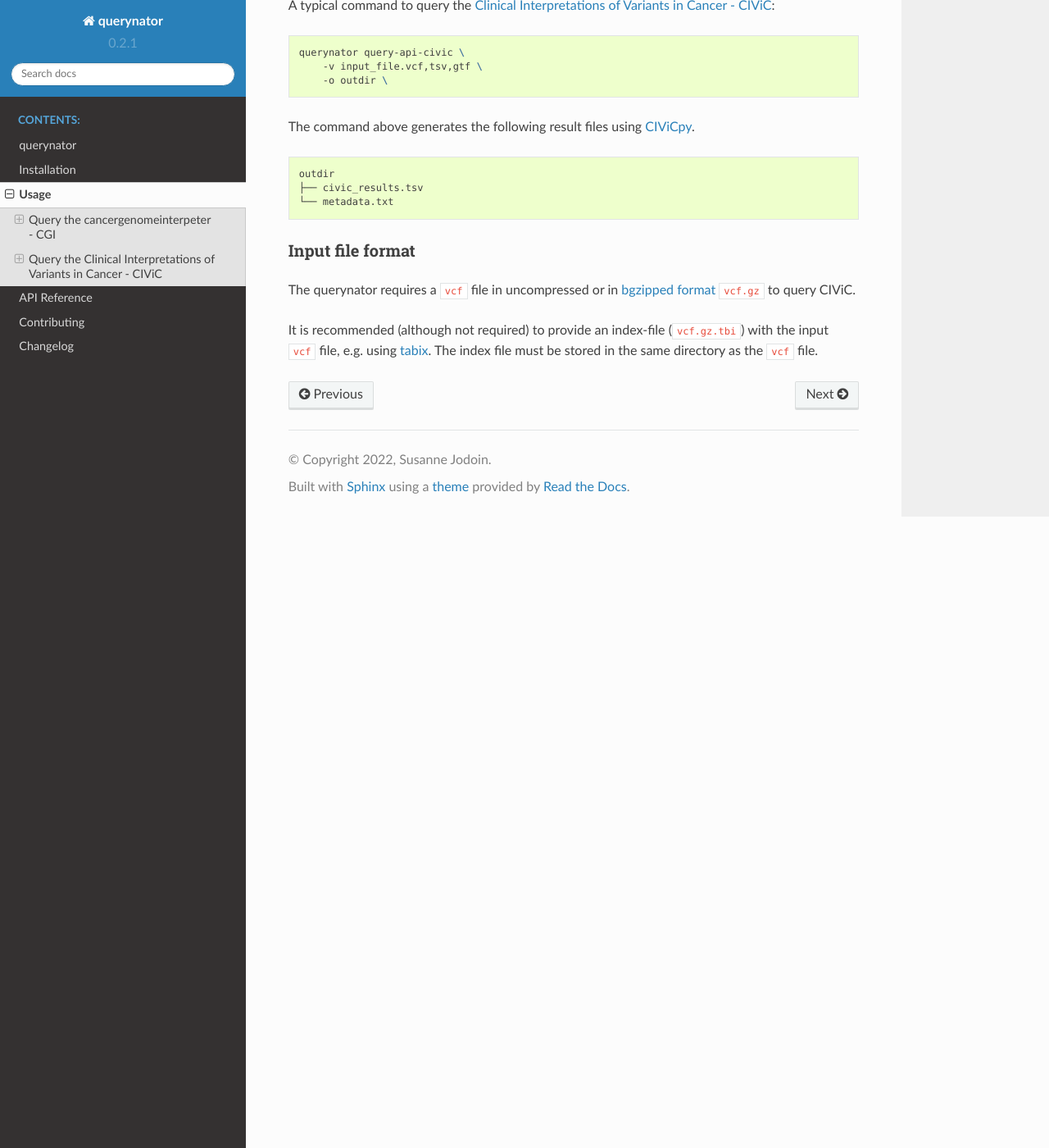
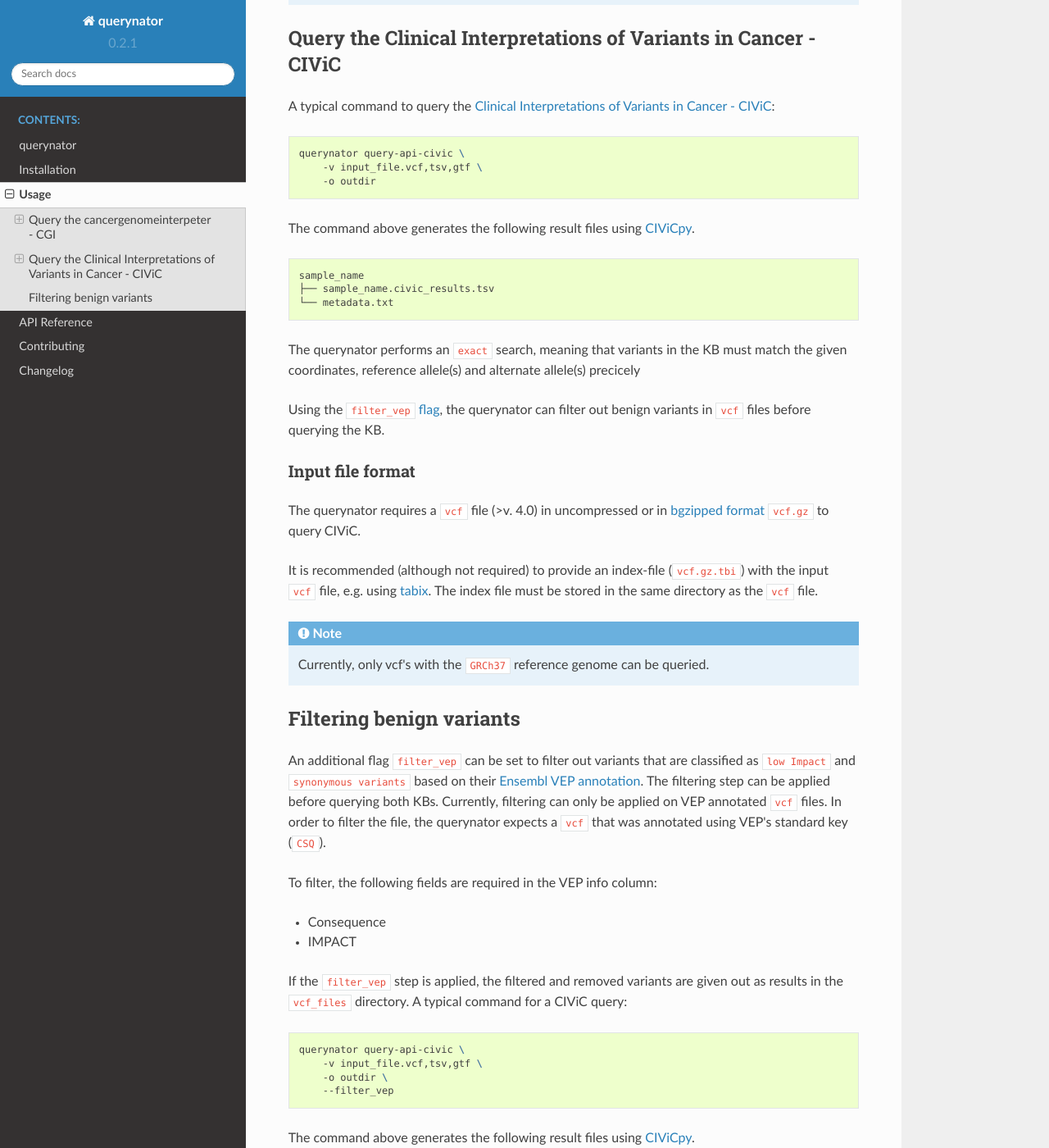
Before and after one commit to qbic-pipelines/querynator, a Sphinx documentation site: the page built from docs/usage.rst, in a window 1280 px wide and 1400 px high, scrolled down 2398 px. Shown: the whole window at 82% size. Built offline with Sphinx 7.4.7 and the Read the Docs theme 2.0.0, drawn with Linux system fonts in a browser that asks for light colours; some of the changed text lies outside the part shown.

Commit message:
docs updated

```diff
--- a/docs/conf.py
+++ b/docs/conf.py
@@ -48,8 +48,8 @@
 
 # General information about the project.
 project = "querynator"
-copyright = "2022, Susanne Jodoin"
-author = "Susanne Jodoin"
+copyright = "2022, Susanne Jodoin & Mark Polster"
+author = "Susanne Jodoin, Mark Polster"
 
 # The version info for the project you're documenting, acts as replacement
 # for |version| and |release|, also used in various other places throughout
--- a/docs/usage.rst
+++ b/docs/usage.rst
@@ -31,11 +31,12 @@
 
 .. code-block:: bash
 
-    sample_name.cgi_results
-    ├── drug_prescription.tsv
-    ├── input01.tsv
-    ├── metadata.txt
-    └── mutation_analysis.tsv
+    sample_name
+    ├── sample_name.cgi_results
+    |   ├── drug_prescription.tsv
+    |   ├── input01.tsv
+    |   ├── metadata.txt
+    |   └── mutation_analysis.tsv
 
 
 Mutation, CNA & translocation analysis
@@ -57,15 +58,20 @@
         --token your-cgi-token
 
     # output
-    sample_name.cgi_results
-    ├── cna_analysis.tsv
-    ├── drug_prescription.tsv
-    ├── fusion_analysis.tsv
-    ├── input01.tsv
-    ├── input02.tsv
-    ├── input03.tsv
-    ├── metadata.txt
-    └── mutation_analysis.tsv
+    sample_name
+    ├── sample_name.cgi_results
+    |   ├── cna_analysis.tsv
+    |   ├── drug_prescription.tsv
+    |   ├── fusion_analysis.tsv
+    |   ├── input01.tsv
+    |   ├── input02.tsv
+    |   ├── input03.tsv
+    |   ├── metadata.txt
+    |   └── mutation_analysis.tsv
+    └── sample_name.cgi_results.zip
+
+
+Using the ``filter_vep`` `flag <https://querynator.readthedocs.io/en/latest/usage.html#filtering-benign-variants>`_, the querynator can filter out benign variants in ``vcf`` files before querying the knowledgebase (KB).
 
 
 Input file formats
@@ -75,7 +81,7 @@
 The genomic tabular format ``gtf`` is displayed below and contains partly the same columns as a ``vcf`` file (>v. 4.0) and is tab-separated.
 The `sample column` is not mandatory, but recommended when more than one sample is contained in one file.
 
-A mutations/variant file can have the extensions ``vcf``, ``tsv`` or ``gtf``. The column names can also be uppercase letters as in a ``vcf``.
+A mutations/variant file can have the extensions ``vcf``, ``vcf.gz``, ``tsv`` or ``gtf``. The column names can also be uppercase letters as in a ``vcf``.
 
 .. list-table:: mutations.[vcf,tsv,gtf]
     :widths: 25 25 25 25 25
@@ -144,21 +150,62 @@
 
     querynator query-api-civic \
         -v input_file.vcf,tsv,gtf \
-        -o outdir \
+        -o outdir
 
 The command above generates the following result files using `CIViCpy <https://docs.civicpy.org/>`_.
 
 .. code-block:: bash
 
-    outdir
-    ├── civic_results.tsv
+    sample_name
+    ├── sample_name.civic_results.tsv
     └── metadata.txt
 
+The querynator performs an ``exact`` search, meaning that variants in the KB must match the given coordinates, reference allele(s) and alternate allele(s) precicely
+
+Using the ``filter_vep`` `flag <https://querynator.readthedocs.io/en/latest/usage.html#filtering-benign-variants>`_, the querynator can filter out benign variants in ``vcf`` files before querying the KB.
 
 Input file format
 ==================
 
-The querynator requires a ``vcf`` file in uncompressed or in `bgzipped format <http://www.htslib.org/doc/bgzip.html>`_ ``vcf.gz`` to query CIViC.
+The querynator requires a ``vcf`` file (>v. 4.0) in uncompressed or in `bgzipped format <http://www.htslib.org/doc/bgzip.html>`_ ``vcf.gz`` to query CIViC.
 
 It is recommended (although not required) to provide an index-file (``vcf.gz.tbi``) with the input ``vcf`` file, e.g. using `tabix <http://www.htslib.org/doc/tabix.html>`_.
 The index file must be stored in the same directory as the ``vcf`` file.
+
+.. note::
+    Currently, only vcf's with the ``GRCh37`` reference genome can be queried.
+
+
+Filtering benign variants
+****************************************************************
+
+An additional flag ``filter_vep`` can be set to filter out variants that are classified as ``low Impact`` and ``synonymous variants`` based on their `Ensembl VEP
+annotation <https://www.ensembl.org/info/docs/tools/vep/index.html>`_. The filtering step can be applied before querying both KBs.
+Currently, filtering can only be applied on VEP annotated ``vcf`` files. In order to filter the file,
+the querynator expects a ``vcf`` that was annotated using VEP's standard key (``CSQ``).
+
+To filter, the following fields are required in the VEP info column:
+
+- Consequence
+- IMPACT
+
+If the ``filter_vep`` step is applied, the filtered and removed variants are given out as results in the ``vcf_files`` directory.
+A typical command for a CIViC query:
+
+.. code-block:: bash
+
+    querynator query-api-civic \
+        -v input_file.vcf,tsv,gtf \
+        -o outdir \
+        --filter_vep
+
+The command above generates the following result files using `CIViCpy <https://docs.civicpy.org/>`_.
+
+.. code-block:: bash
+
+    sample_name
+    ├── vcf_files
+    |   ├── sample_name.filtered_variants.vcf
+    |   ├── sample_name.removed_variants.vcf
+    ├── sample_name.civic_results.tsv
+    └── metadata.txt
```
Also changed, not shown: other parts of docs/usage.rst (+1 -1 lines), CHANGELOG.rst (+18 -0 lines), 1 other file.
